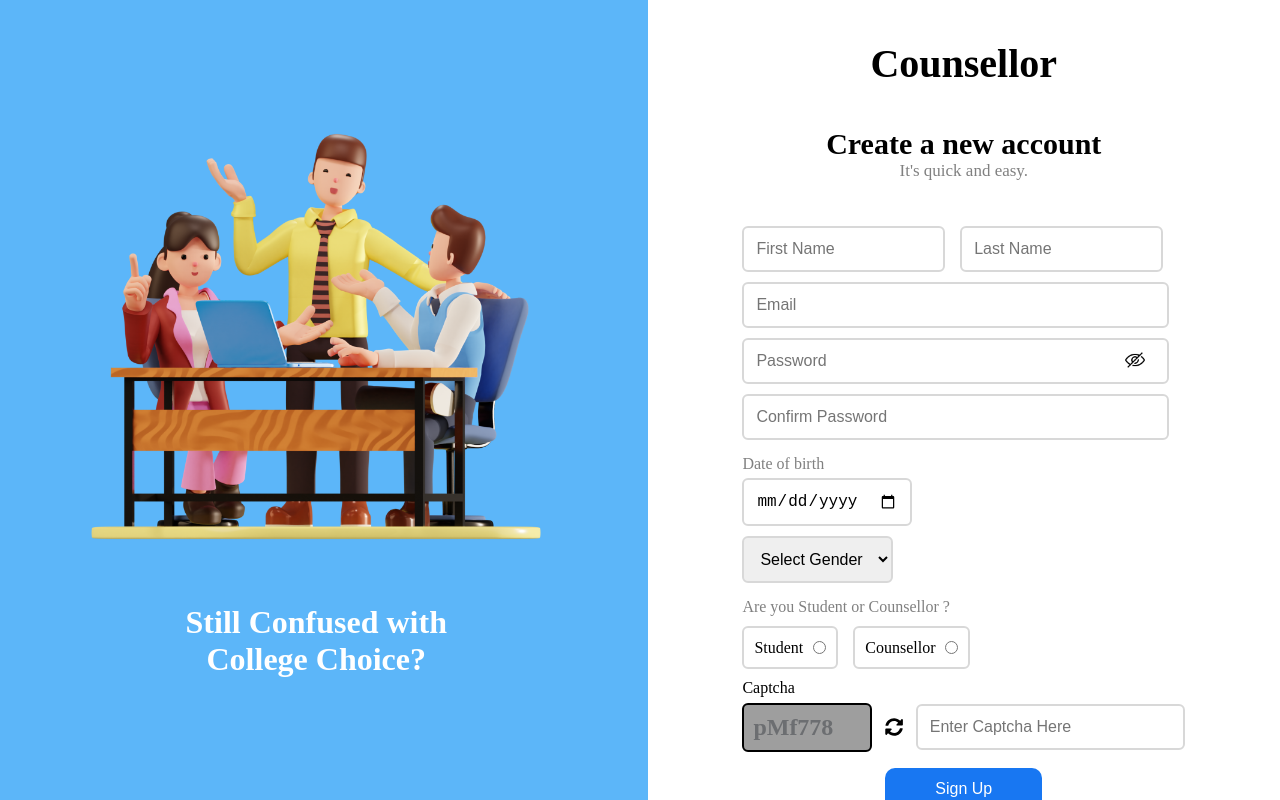
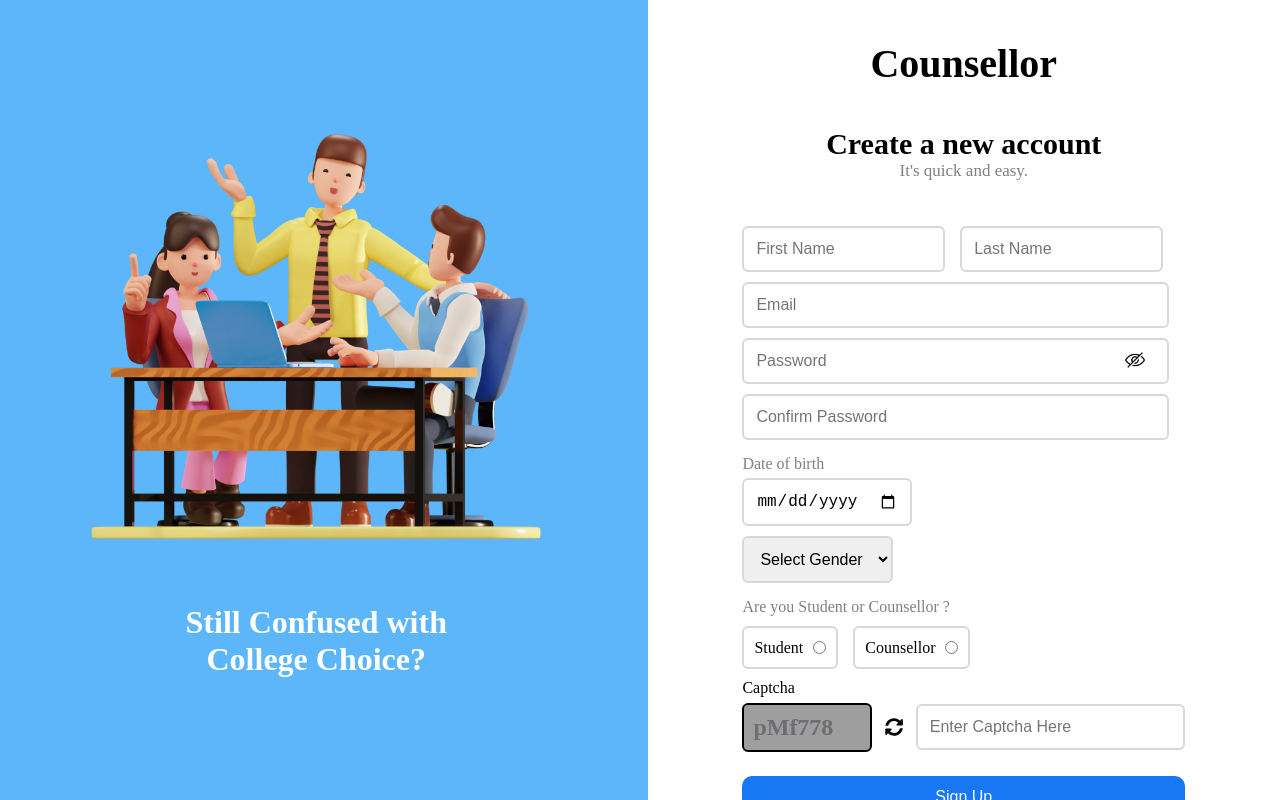
Before and after one commit to Counselllor/Counsellor-Web, a React (Vite) app: page /signup in a window 1280 px wide. Built offline with nearby package versions, Linux system fonts and the light colour scheme; no server answers; grey boxes are pictures that could not be loaded; a web font is replaced by a local one.

Commit message:
signup page updates

```diff
--- a/src/components/SignUp/Signup.css
+++ b/src/components/SignUp/Signup.css
@@ -145,15 +145,16 @@ span[for="student-option"] {
 
 .submit-button {
   font-size: 16px;
+  width: 100%;
   background-color: #1877f2;
-  color: white;
+  color: #fff;
   border: none;
   border-radius: 10px;
   cursor: pointer;
-
+  margin-top: 8px;
   padding: 12px 50px;
   margin-bottom: 8px;
-  transition: all 0.3s ease;
+  transition: all .3s ease;
 }
 
 .submit-button:hover {
```
